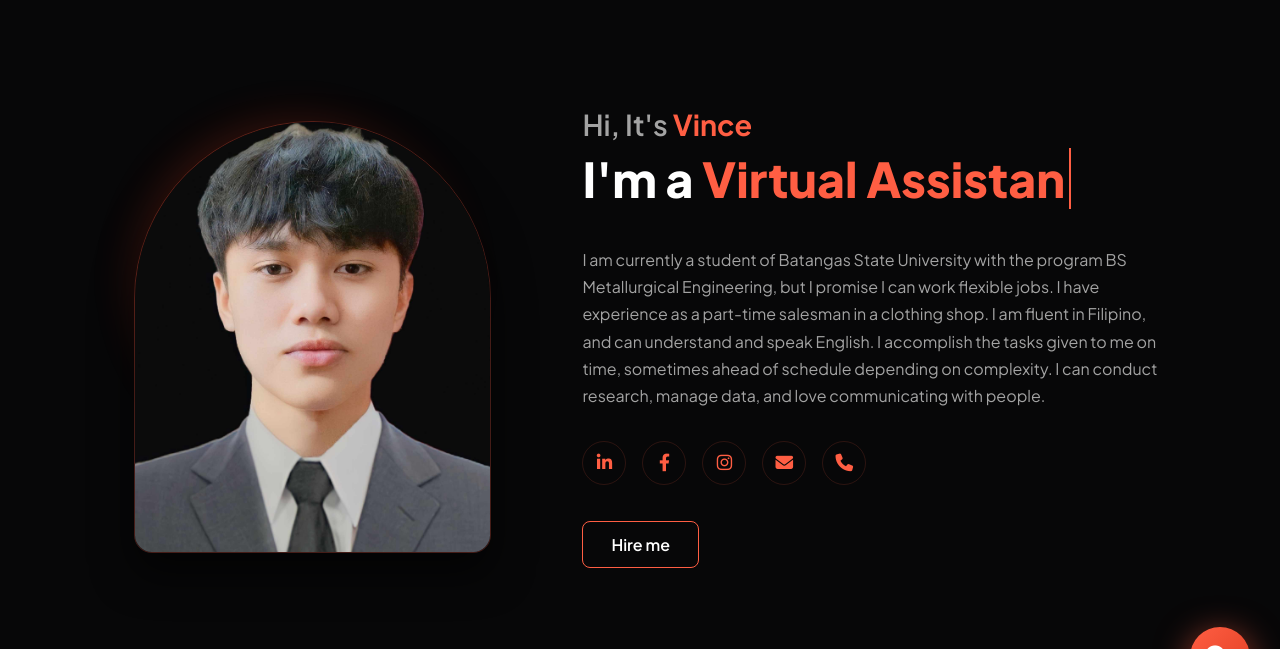
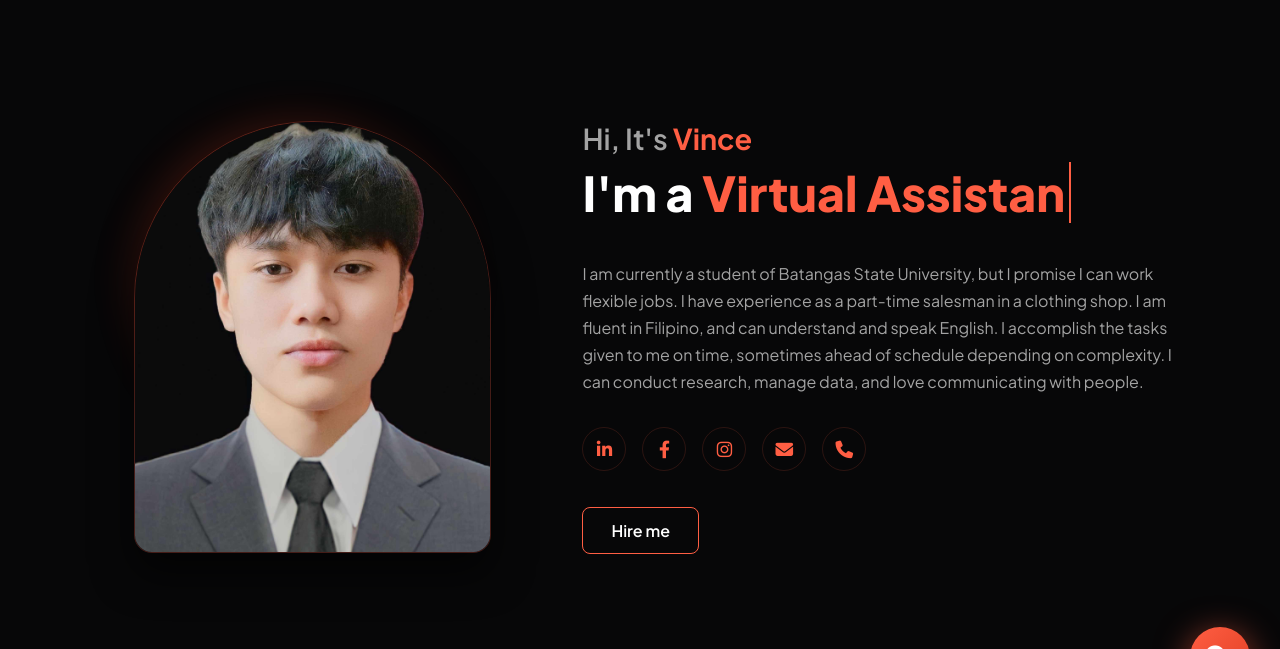
Before and after one commit to scepter12/vince-portfolio, a Flask app: page / in a window 1280 px wide. Shown: the part 83-732 px from the top of the page. Run offline with Flask 3, Linux system fonts and the light colour scheme; data that the repository does not hold is empty.

Commit message:
Upload templates/index.html

```diff
--- a/templates/index.html
+++ b/templates/index.html
@@ -35,7 +35,7 @@
         <div class="home-content">
             <h3>Hi, It's <span class="accent-name">Vince</span></h3>
             <h1>I'm a <span class="typing-text"></span></h1>
-            <p>I am currently a student of Batangas State University with the program BS Metallurgical Engineering, but I promise I can work flexible jobs. I have experience as a part-time salesman in a clothing shop. I am fluent in Filipino, and can understand and speak English. I accomplish the tasks given to me on time, sometimes ahead of schedule depending on complexity. I can conduct research, manage data, and love communicating with people.</p>
+            <p>I am currently a student of Batangas State University, but I promise I can work flexible jobs. I have experience as a part-time salesman in a clothing shop. I am fluent in Filipino, and can understand and speak English. I accomplish the tasks given to me on time, sometimes ahead of schedule depending on complexity. I can conduct research, manage data, and love communicating with people.</p>
 
             <div class="social-media">
                 <a href="https://www.linkedin.com/in/vince-villapando-998557402/" target="_blank" title="LinkedIn"><i class="fa-brands fa-linkedin-in"></i></a>
```
